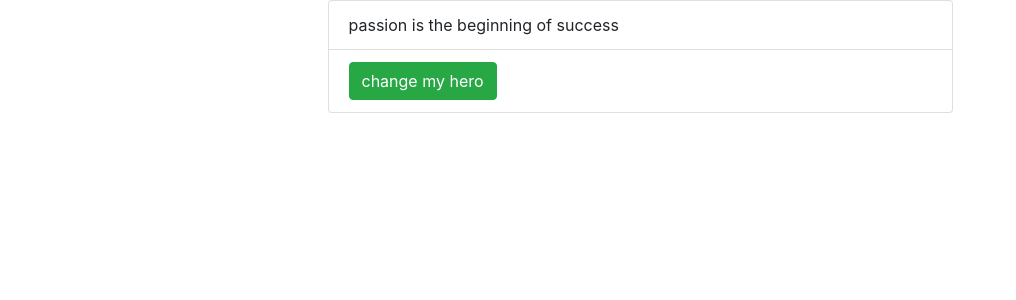
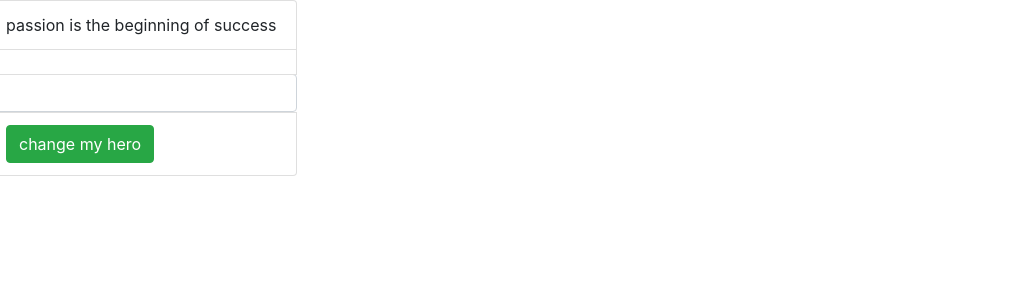
Before and after one commit to EnockOMONDI/QUOTES, an Angular app: page / in a window 1280 px wide. Shown: the top 300 px of the page, without its empty margins (0-1016 px from the left). Built offline with nearby package versions, Linux system fonts and the light colour scheme.

Commit message:
added a form input

```diff
--- a/src/app/motivational-quotes/motivational-quotes.component.html
+++ b/src/app/motivational-quotes/motivational-quotes.component.html
@@ -8,9 +8,11 @@
 </head>
 <body>
 <div class="row">
-  <div class="col-6 offset-3">
+  <div class="col-56offset-4">
     <ul class="list-group">
       <li class="list-group-item">{{quote1}}</li>
+      <li class="list-group-item"></li>
+      <input type="text" class = "form-control" name="" value="">
       <li class="list-group-item"><button class="btn btn-success"  type="button" name="button" (click) = "changehero()">change my hero </button></li>
     </ul>
   </div>
```
